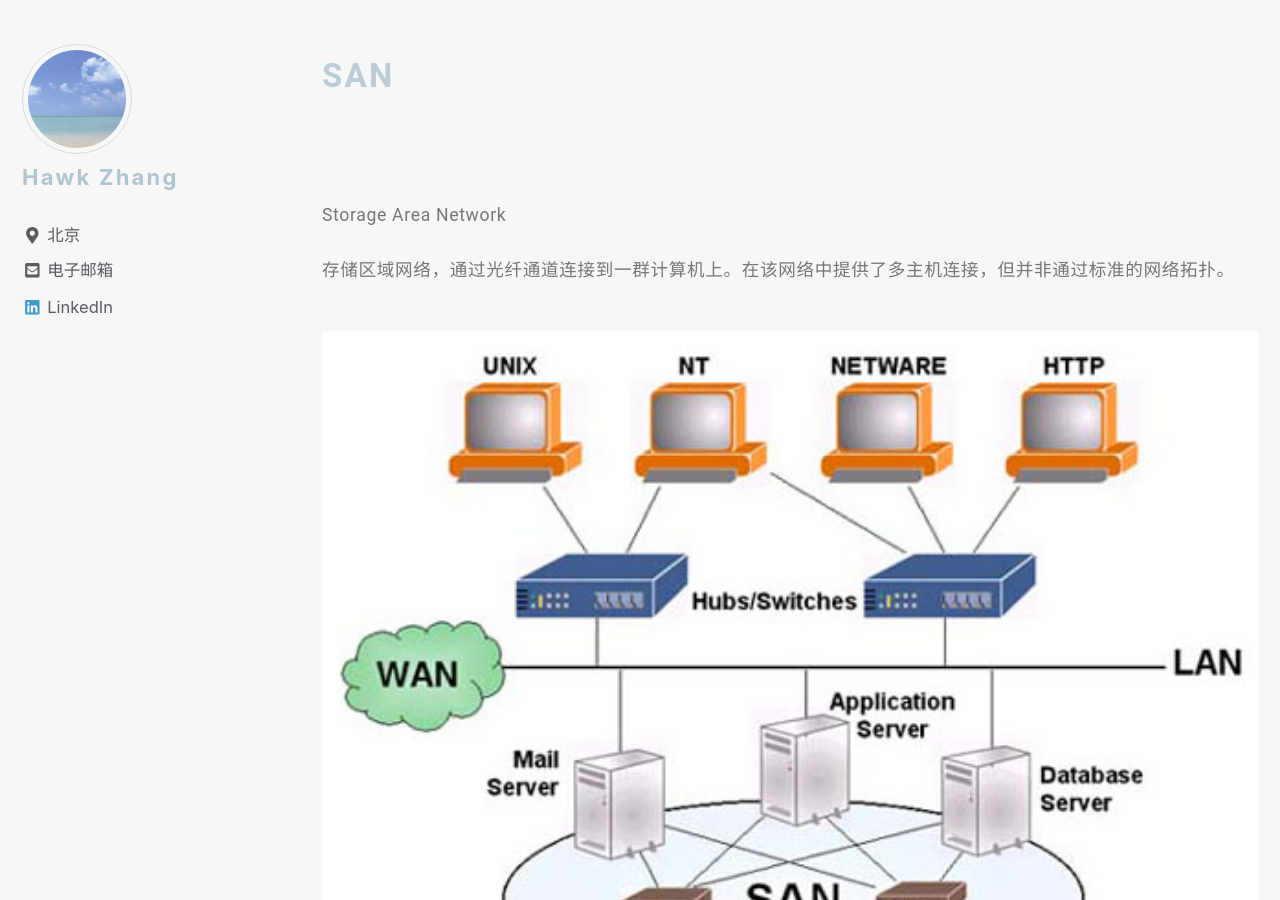
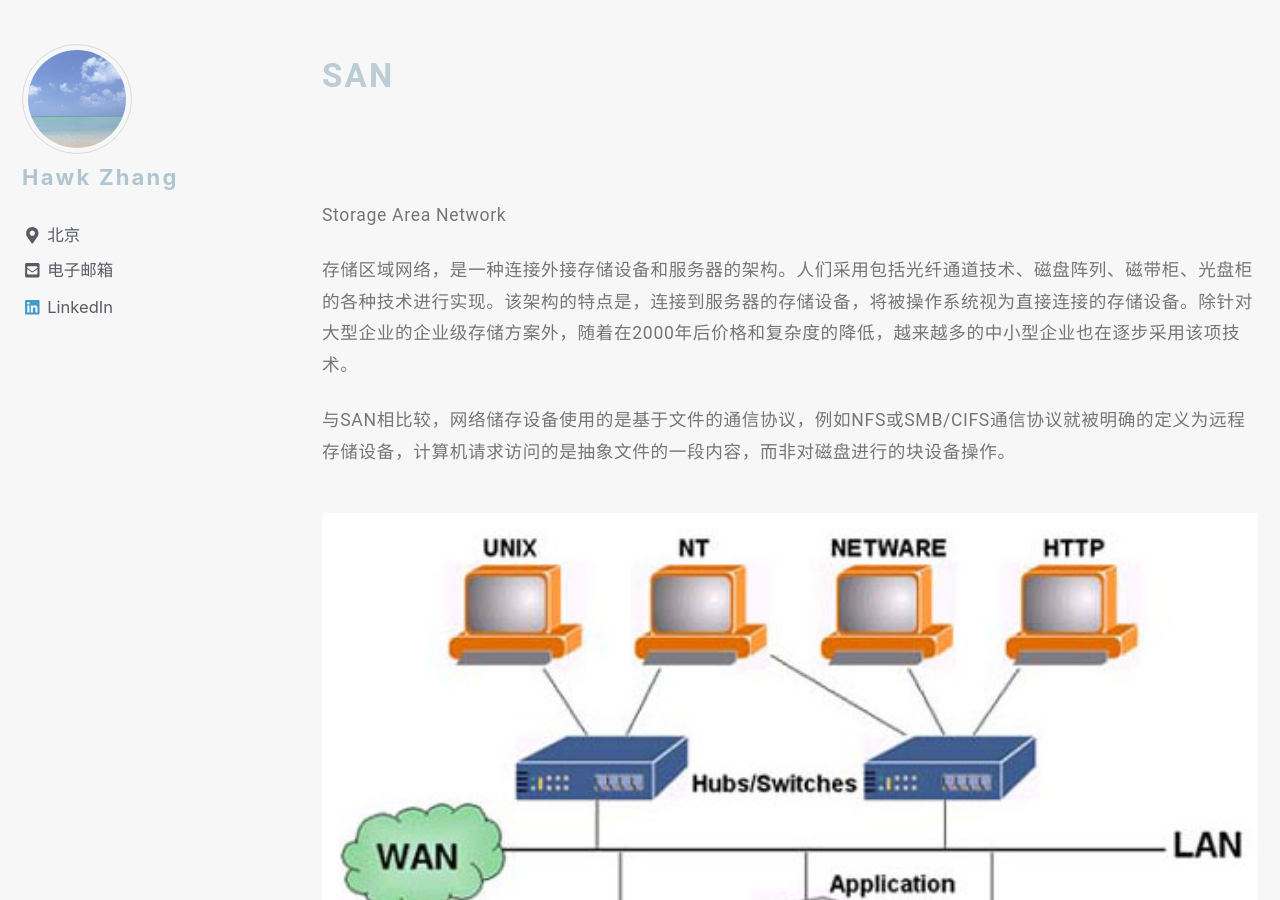
Before and after one commit to narru888/linotes_note, a Jekyll site: the page built from _posts/storage/2018-03-01-das.nas.san.md, in a window 1280 px wide and 900 px high, scrolled down 9036 px. Built offline with Jekyll 4.4.1, drawn with Linux system fonts in a browser that asks for light colours; nearby versions of some CDN libraries; a script that is not in the unit is left out.

Commit message:
update on 2018-11-21 14:05:01 CST

```diff
--- a/_posts/storage/2018-03-01-das.nas.san.md
+++ b/_posts/storage/2018-03-01-das.nas.san.md
@@ -175,6 +175,8 @@ NAS 虽然比传统的 DAS 设备在存储性能上有很大的提高，但是
 
 Storage Area Network
 
-存储区域网络，通过光纤通道连接到一群计算机上。在该网络中提供了多主机连接，但并非通过标准的网络拓扑。
+存储区域网络，是一种连接外接存储设备和服务器的架构。人们采用包括光纤通道技术、磁盘阵列、磁带柜、光盘柜的各种技术进行实现。该架构的特点是，连接到服务器的存储设备，将被操作系统视为直接连接的存储设备。除针对大型企业的企业级存储方案外，随着在2000年后价格和复杂度的降低，越来越多的中小型企业也在逐步采用该项技术。
+
+与SAN相比较，网络储存设备使用的是基于文件的通信协议，例如NFS或SMB/CIFS通信协议就被明确的定义为远程存储设备，计算机请求访问的是抽象文件的一段内容，而非对磁盘进行的块设备操作。
 
 {% include figure image_path="/assets/images/san1.jpg" alt="" %}
```
